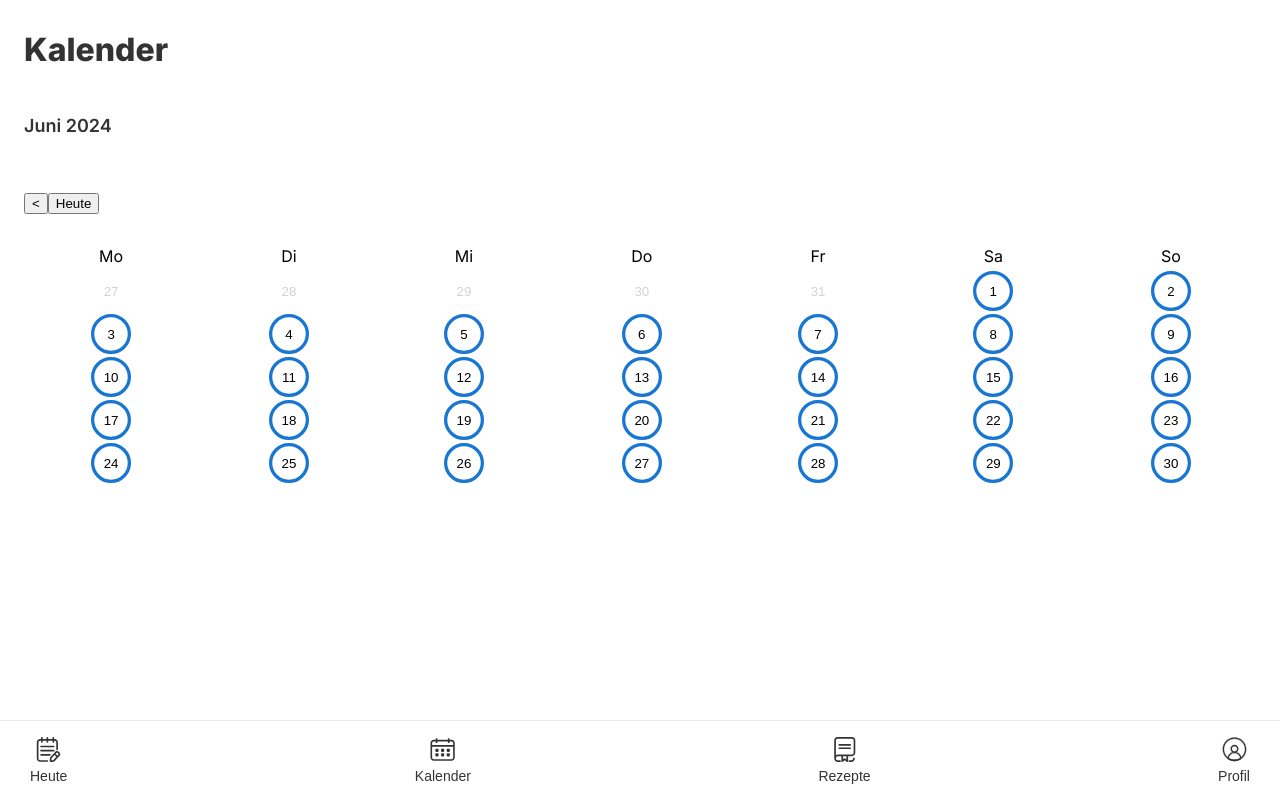
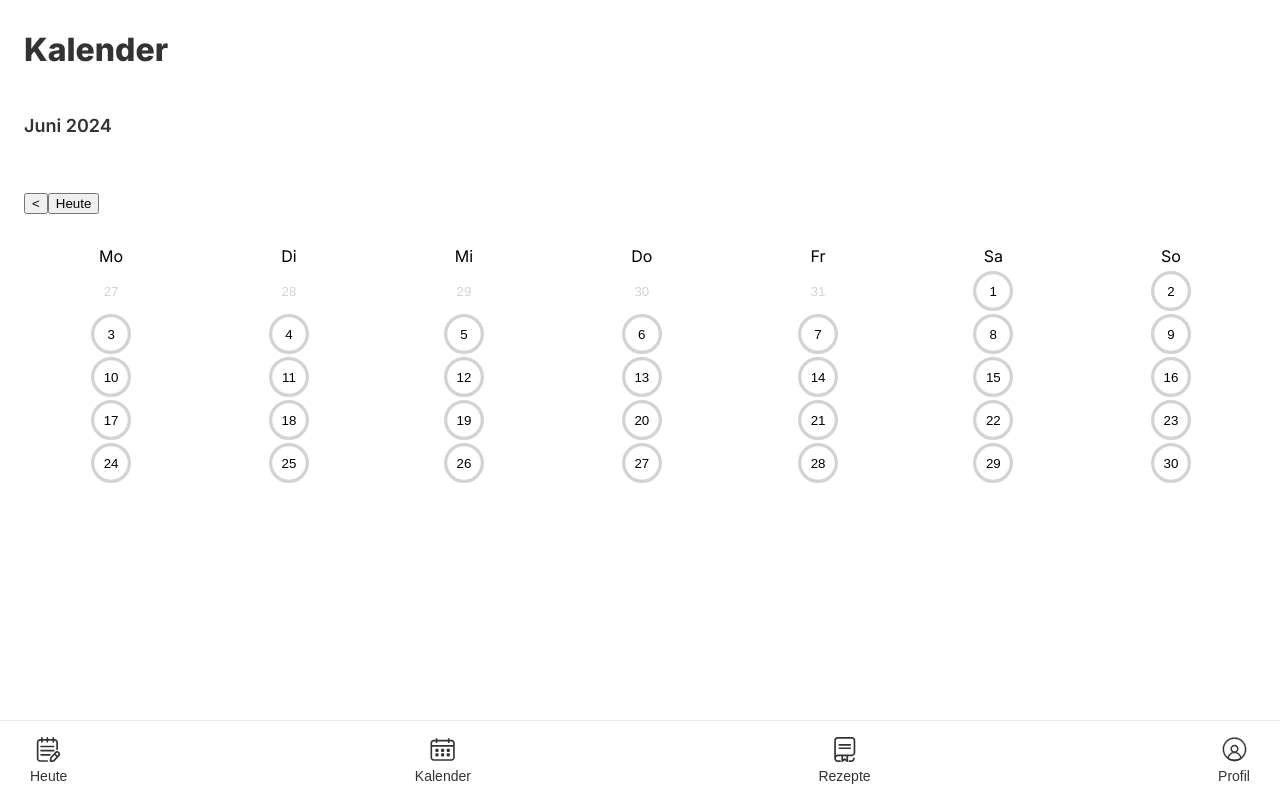
Before and after one commit to ingbeck/TrackMyMeal, a React (Vite) app in the folder frontend/: page /calendar/1 in a window 1280 px wide. Built offline with nearby package versions, Linux system fonts and the light colour scheme; no server answers; the HTML template or start-up script is replaced by a standard one.

Commit message:
add progressbar for each day wjere calpries have been tracked

```diff
--- a/frontend/src/App.tsx
+++ b/frontend/src/App.tsx
@@ -140,7 +140,12 @@ export default function App() {
                   appUser={appUser}
                   setCurrentRoute={setCurrentRoute}/>
               }/>
-              <Route path={"/calendar/:id"} element={<CalendarScreen getAppUser={getAppUser} setCurrentRoute={setCurrentRoute}/>}/>
+              <Route path={"/calendar/:id"} element={<CalendarScreen
+                  getAppUser={getAppUser}
+                  appUser={appUser}
+                  setCurrentRoute={setCurrentRoute}
+                  getDiaryByUserId={getDiaryByUserId}
+                  diary={diary}/>}/>
               <Route path={"/recipes"} element={<RecipesScreen setCurrentRoute={setCurrentRoute}/>}/>
               <Route path={"/profile/:id"} element={<ProfileScreen
                   setCurrentRoute={setCurrentRoute}
--- a/frontend/src/components/CalendarDayCard.tsx
+++ b/frontend/src/components/CalendarDayCard.tsx
@@ -4,14 +4,16 @@ import {CircularProgress} from "@mui/material";
 
 type CalendarDayCardProps = {
     calendarDay : CalendarDay,
-    isToday : (day: number) => boolean
+    isToday : (day: number) => boolean,
+    percentage: number
 }
 
 export default function CalendarDayCard(props: Readonly<CalendarDayCardProps>) {
     return (
         <button className={props.isToday(props.calendarDay.day) ? "day_selected" : "day"}>
             <span>{props.calendarDay.day}</span>
-            <CircularProgress variant={"determinate"} value={100} style={{position: "absolute"}}/>
+            <CircularProgress variant={"determinate"} value={100} style={{position: "absolute", color:"lightgray"}}/>
+            <CircularProgress variant={"determinate"} value={props.percentage} style={{position: "absolute"}}/>
         </button>
     );
 }
--- a/frontend/src/components/CalendarView.tsx
+++ b/frontend/src/components/CalendarView.tsx
@@ -1,8 +1,11 @@
 import "./CalendarView.css"
 import {CalendarMonth} from "../types/CalendarMonth.ts";
 import CalendarDayCard from "./CalendarDayCard.tsx";
+import {DiaryEntry} from "../types/Diary.ts";
 
 type CalendarViewProps = {
+    diaryEntries: DiaryEntry[],
+    appUserCalories: number,
     date : Date
 }
 
@@ -74,6 +77,46 @@ export default function CalendarView(props: Readonly<CalendarViewProps>) {
             && today.getFullYear() === props.date.getFullYear();
     }
 
+    function percentageCaloriesOfDiaryEntry(diaryEntryTotalCalories?: number): number{
+        let percentage: number = 0;
+
+        if(!diaryEntryTotalCalories){
+            return percentage;
+        }else{
+            percentage = diaryEntryTotalCalories/props.appUserCalories * 100;
+
+            switch (true){
+                case percentage <= 20: return 20;
+                case percentage <= 40: return 40;
+                case percentage <= 60: return 60;
+                case percentage <= 80: return 80;
+                case percentage <= 100: return 100;
+                default: return percentage;
+            }
+        }
+    }
+
+    function getDiaryEntryCaloriesByDate(year: number, month: number, day:number): number{
+        let dateMonth: string;
+        let dateDay: string;
+
+        if(month > 9){
+            dateMonth = ""+month+1;
+        }else{
+            dateMonth = "0"+(month+1)
+        }
+
+        if(day < 10){
+            dateDay = "0"+day;
+        }else{
+            dateDay = ""+day;
+        }
+
+        const date = year+"-"+dateMonth+"-"+dateDay;
+
+        return percentageCaloriesOfDiaryEntry(props.diaryEntries.find(diaryEntry => diaryEntry.date === date)?.totalCalories)
+    }
+
     return (
         <div className={"calendar"}>
             <span>Mo</span>
@@ -87,7 +130,7 @@ export default function CalendarView(props: Readonly<CalendarViewProps>) {
                 month.calendarDays[0].weekday != 0 && fillWithPreviousDays(month.calendarDays[0].weekday)
             }
             {
-                month.calendarDays.map(day => <CalendarDayCard key={day.day} calendarDay={day} isToday={isToday}/>)
+                month.calendarDays.map(day => <CalendarDayCard key={day.day} calendarDay={day} isToday={isToday} percentage={getDiaryEntryCaloriesByDate(month.year, month.month, day.day)}/>)
             }
             {
                 month.calendarDays[month.calendarDays.length - 1].weekday != 6 && fillWithNextDays(month.calendarDays[month.calendarDays.length - 1].weekday)
--- a/frontend/src/pages/CalendarScreen.tsx
+++ b/frontend/src/pages/CalendarScreen.tsx
@@ -1,10 +1,15 @@
 import {useEffect, useState} from "react";
 import CalendarView from "../components/CalendarView.tsx";
 import {useParams} from "react-router-dom";
+import {Diary} from "../types/Diary.ts";
+import {AppUser} from "../types/AppUser.ts";
 
 type CalendarScreenProps = {
     setCurrentRoute : (url:string) => void,
-    getAppUser : (id:string | undefined) => void
+    getAppUser : (id:string | undefined) => void,
+    appUser: AppUser,
+    getDiaryByUserId : (id: string | undefined) => void,
+    diary: Diary
 }
 
 export default function CalendarScreen(props: Readonly<CalendarScreenProps>) {
@@ -22,6 +27,11 @@ export default function CalendarScreen(props: Readonly<CalendarScreenProps>) {
     useEffect(() => {
         props.setCurrentRoute(url)
     }, [props, url]);
+
+    useEffect(() => {
+        props.getAppUser(params.id)
+        props.getDiaryByUserId(params.id)
+    }, [params.id]);
 
     function isCurrentMonth(date : Date): boolean{
         const now : Date = new Date();
@@ -68,7 +78,7 @@ export default function CalendarScreen(props: Readonly<CalendarScreenProps>) {
                     isCurrentMonth(date) && <button onClick={buttonNextClick}>{">"}</button>
                 }
             </div>
-            <CalendarView date={date}/>
+            <CalendarView appUserCalories={props.appUser.bmrWithActivity} diaryEntries={props.diary.diaryEntries} date={date}/>
         </div>
     );
 }
```
